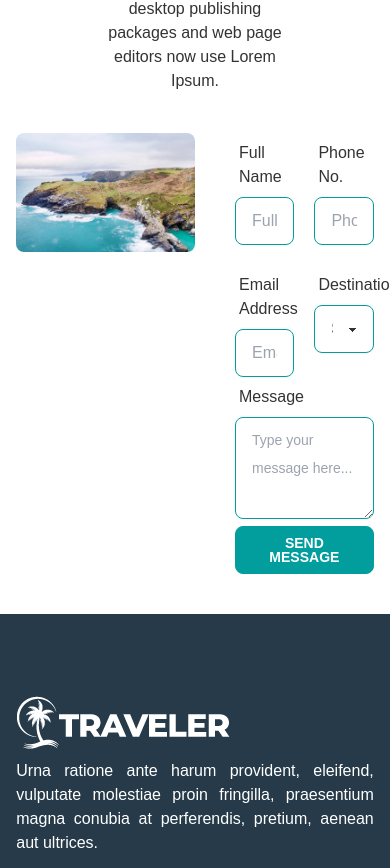
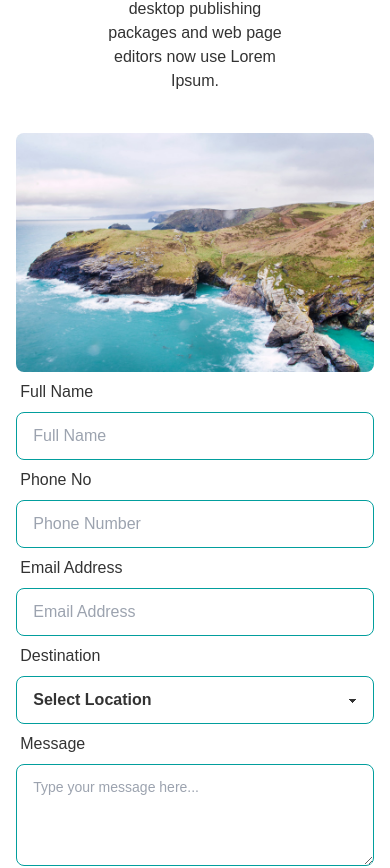
Before and after one commit to ismailjosim/traveler-client, a React (Create React App) app: page /faq in a window 390 px wide. Shown: the part 1779-2647 px from the top of the page. Built offline with nearby package versions, Linux system fonts and the light colour scheme; no server answers.

Commit message:
responsive contact form

```diff
--- a/src/components/FAQs/SubmitQuestion.jsx
+++ b/src/components/FAQs/SubmitQuestion.jsx
@@ -14,21 +14,21 @@ const SubmitQuestion = () => {
         <div>
             <SectionHeading heading={heading} />
             <section className="w-11/12 mx-auto mb-10">
-                <div className='flex'>
-                    <section className="rounded-lg w-1/2">
+                <div className='flex flex-col lg:flex-row'>
+                    <section className="rounded-lg lg:w-1/2 w-full">
                         <img alt="Night" src={logo} className="rounded-lg" />
                     </section>
-                    <section className='w-1/2'>
-                        <main className="pl-10">
+                    <section className='lg:w-1/2 w-full'>
+                        <main className="lg:pl-10">
                             <div className="max-w-xl lg:max-w-3xl">
-                                <form >
-                                    <div className='grid grid-cols-2 gap-5'>
+                                <form>
+                                    <div className='grid lg:grid-cols-2 lg:gap-5'>
                                         <div>
                                             <label className="label">Full Name</label>
                                             <input type="text" placeholder="Full Name" className="input input-bordered input-success w-full" />
                                         </div>
                                         <div>
-                                            <label className="label">Phone No.</label>
+                                            <label className="label">Phone No</label>
                                             <input type="text" placeholder="Phone Number" className="input input-bordered input-success w-full" />
                                         </div>
                                         <div>
@@ -290,8 +290,8 @@ const SubmitQuestion = () => {
                                         <label className="label">Message</label>
                                         <textarea className="textarea textarea-primary w-full" rows='3' placeholder="Type your message here..."></textarea>
                                     </div>
-                                    <div className='text-center'>
-                                        <button className='btn btn-primary text-white'>send message</button>
+                                    <div className='text-center lg:mt-10 mt-5'>
+                                        <button className='btn btn-primary text-white capitalize'>send message</button>
                                     </div>
                                 </form>
                             </div>
```
